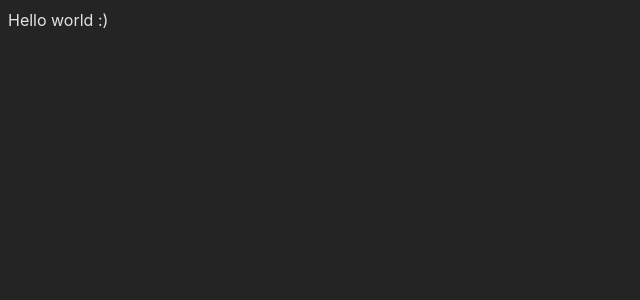
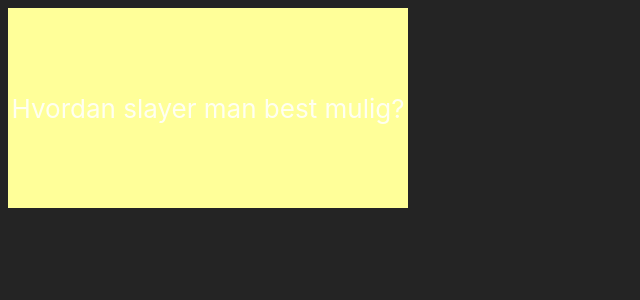
Before and after one commit to kaisaol/flashyLearning, a React (Vite) app in the folder Client/: page / in a window 1280 px wide. Shown: the top 300 px of the page, without its empty margins (0-640 px from the left). Built offline with nearby package versions, Linux system fonts and the light colour scheme.

Commit message:
feat: add flashcard component

```diff
--- a/Client/src/App.jsx
+++ b/Client/src/App.jsx
@@ -1,10 +1,12 @@
 import "./styles/App.css";
+import "./components/Flashcard.jsx"
+import Flashcard from "./components/Flashcard.jsx";
 
 function App() {
 
   return (
-    <div>
-      Hello world :)
+    <div className="App">
+        <Flashcard term={"Hvordan slayer man best mulig?"} definition={"Bånner en sekser og en flaske jäger"} />
     </div>
   );
 }
--- /dev/null
+++ b/Client/src/components/Flashcard.jsx
@@ -0,0 +1,20 @@
+import { useState } from 'react';
+import '../styles/Flashcard.css';
+
+const Flashcard = ({ term, definition }) => {
+  const [isFlipped, setIsFlipped] = useState(false);
+  const colors = ['#ffc0cb', '#b0e0e6', '#ffff99', '#99cc99'];
+
+  const [color] = useState(colors[Math.floor(Math.random() * colors.length)]);
+  return (
+    <div
+      className="card"
+      style={{ 'background-color': color }}
+      onClick={() => setIsFlipped((prev) => !prev)}
+    >
+      <div className="tittel">{isFlipped ? definition : term}</div>
+    </div>
+  );
+};
+
+export default Flashcard;
--- /dev/null
+++ b/Client/src/styles/Flashcard.css
@@ -0,0 +1,15 @@
+.card {
+  display: flex;
+  width: 400px;
+  height: 200px;
+  background-color: darkturquoise;
+  flex-direction: column;
+  justify-content: center;
+  align-items: center;
+  position: 400;
+}
+
+.tittel {
+  /* height: fit-content; */
+  font-size: 26px;
+}
```
